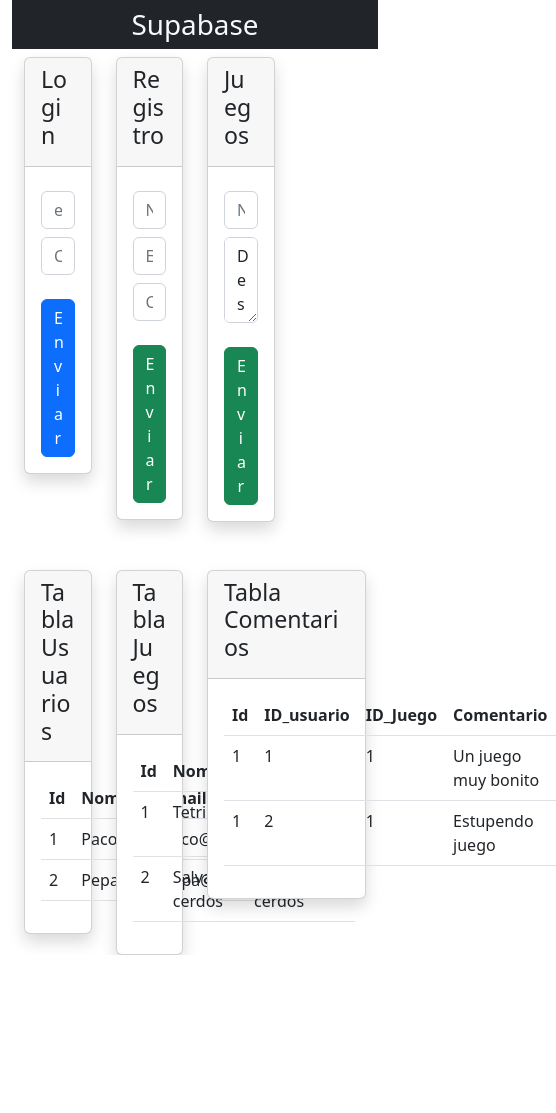
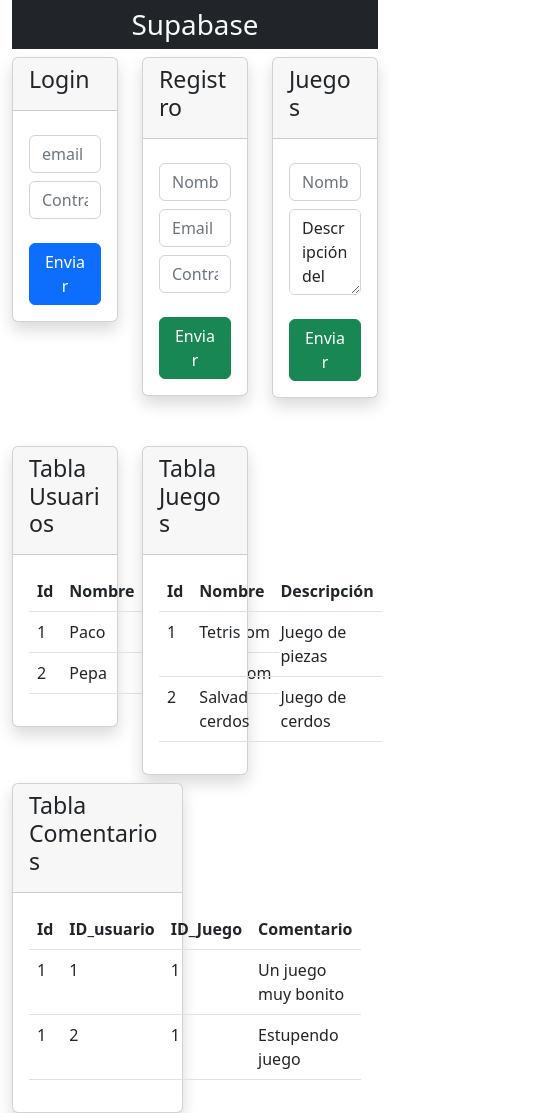
Before and after one commit to carrebola/prueba-supabase, a website: page index.html in a window 390 px wide. Shown: the whole page, 556 px wide, since content can reach past the window. Before the commit the page ends 955 px from the top, so only its background shows below. Drawn offline with nearby package versions, Linux system fonts and the light colour scheme.

Commit message:
responsive

```diff
--- a/index.html
+++ b/index.html
@@ -11,10 +11,10 @@
     <header>
         <h1 class="text-center bg-dark text-light p-2">Supabase</h1>
     </header>
-    <main class="container">
+    <main class="">
         <div class="row">
             <!-- login -->
-            <div class="col-3" id="">
+            <div class="col-4" id="">
                 <div class="card shadow">
                     <div class="card-header"><h3>Login</h3></div>
                     <div class="card-body">
@@ -28,7 +28,7 @@
 
             </div>
             <!-- registro -->
-            <div class="col-3" id="">
+            <div class="col-4" id="">
                 <div class="card shadow ">
                     <div class="card-header"><h3>Registro</h3></div>
                     <div class="card-body">
@@ -43,7 +43,7 @@
 
             </div>
             <!-- Insertar juegos -->
-            <div class="col-3" id="">
+            <div class="col-4" id="">
                 <div class="card shadow ">
                     <div class="card-header"><h3>Juegos</h3></div>
                     <div class="card-body">
@@ -59,7 +59,7 @@
         </div>
         <div class="row mt-5">
             <!-- tabla usuarios -->
-            <div class="col-3" id="">
+            <div class="col-4 col-md-6" id="">
                 <div class="card shadow">
                     <div class="card-header"><h3>Tabla Usuarios</h3></div>
                     <div class="card-body">
@@ -89,7 +89,7 @@
 
             </div>
             <!-- tabla Juegos -->
-            <div class="col-3" id="">
+            <div class="col-4 col-md-6 mb-2" id="">
                 <div class="card shadow">
                     <div class="card-header"><h3>Tabla Juegos</h3></div>
                     <div class="card-body">
@@ -120,7 +120,7 @@
             </div>
 
             <!-- tabla comentarios -->
-            <div class="col-6" id="">
+            <div class="col-6 col-md-12" id="">
                 <div class="card shadow">
                     <div class="card-header"><h3>Tabla Comentarios</h3></div>
                     <div class="card-body">
```
